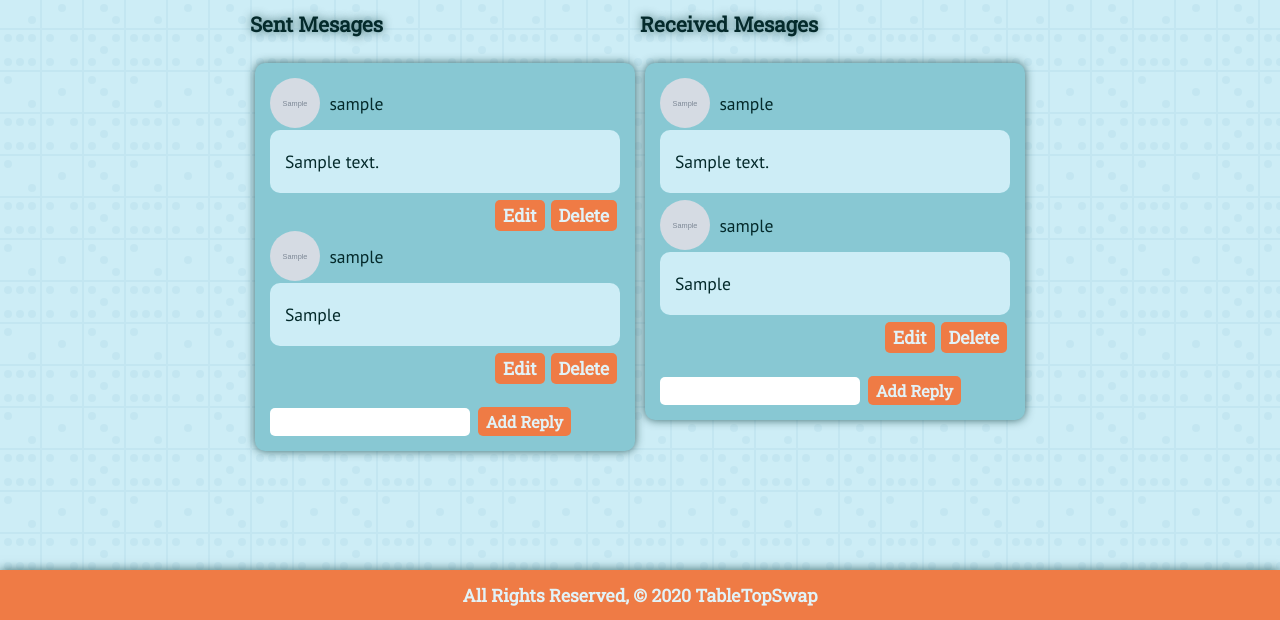
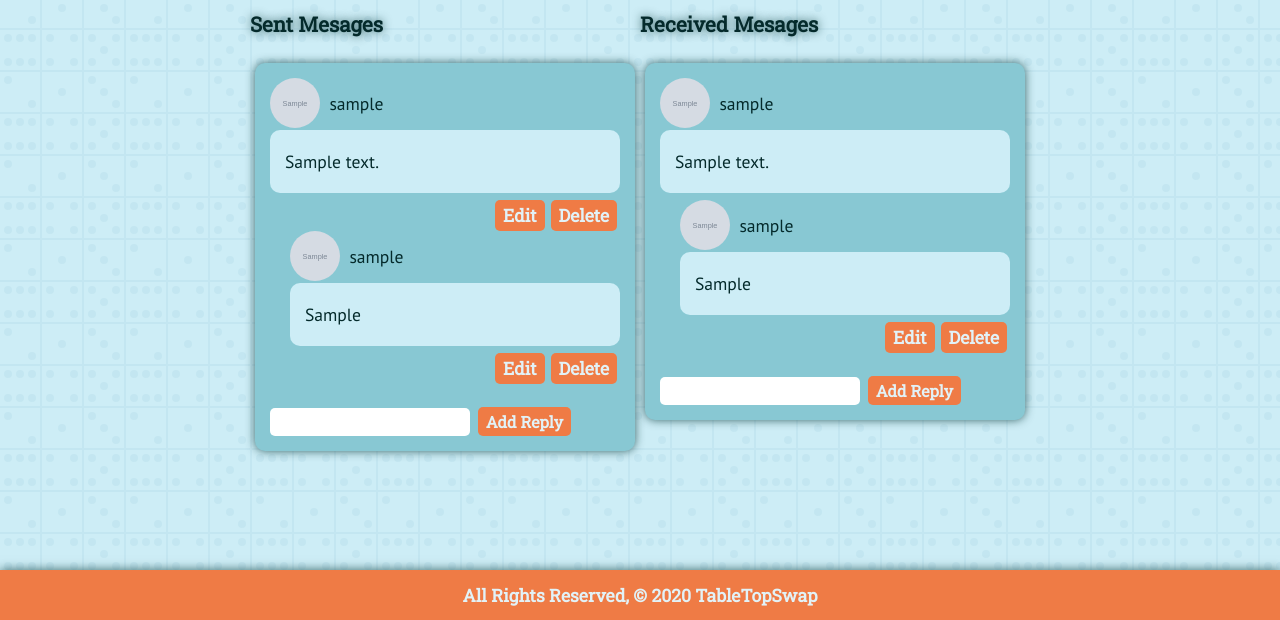
Before and after one commit to JamWheat/table-top-swap, a Django app: page /messages/view/ in a window 1280 px wide. Shown: the part 180-800 px from the top of the page. Run offline with Django 3.2, Linux system fonts and the light colour scheme; a user stored in the database is signed in; tables that the repository leaves empty hold one stand-in row (values such as "Sample post"); grey boxes marked "Sample" are stand-in pictures.

Commit message:
bump reply margins

```diff
--- a/main_app/static/css/style.css
+++ b/main_app/static/css/style.css
@@ -307,3 +307,11 @@ hr {
 .narrow{
   width: 600px;
 }
+
+.reply-bump{
+  margin: 0px 0px 0px 20px;
+}
+
+.reply-width{
+  width: 300px;
+}
--- a/main_app/templates/messages/view_messages.html
+++ b/main_app/templates/messages/view_messages.html
@@ -31,17 +31,19 @@
             </div>
           </div>
           {% for reply in message.reply_set.all %}
+            <div class="reply-bump">
               <div class="message-header">
                 <img src="{{ reply.sender.profile.icon }}" class="message-icon">
                 <p>&nbsp;&nbsp;{{ reply.sender }}</p>
               </div>
-            <div class="message-body">
+              <div class="message-body reply-width">
                 <p>{{ reply.reply }}</p>
               </div>
               {% if reply.sender.id == user.id %}
               <div class="message-actions">
                 <a href="{% url 'reply_update' reply.id %}" class="button">Edit</a>
                 <a href="{% url 'reply_delete' reply.id %}" class="button">Delete</a>
+              </div>
             </div>
             {% endif %}
           {% endfor %}
@@ -84,17 +86,19 @@
             </div>
           </div>
           {% for reply in message.reply_set.all %}
+            <div class="reply-bump">
               <div class="message-header">
                 <img src="{{ reply.sender.profile.icon }}" class="message-icon">
                 <p>&nbsp;&nbsp;{{ reply.sender }}</p>
               </div>
-            <div class="message-body">
+              <div class="message-body reply-width">
                 <p>{{ reply.reply }}</p>
               </div>
               {% if reply.sender.id == user.id %}
               <div class="message-actions">
                 <a href="{% url 'reply_update' reply.id %}" class="button">Edit</a>
                 <a href="{% url 'reply_delete' reply.id %}" class="button">Delete</a>
+              </div>
             </div>
             {% endif %}
           {% endfor %}
```
Lines whose indentation alone changed are shown as unchanged.
